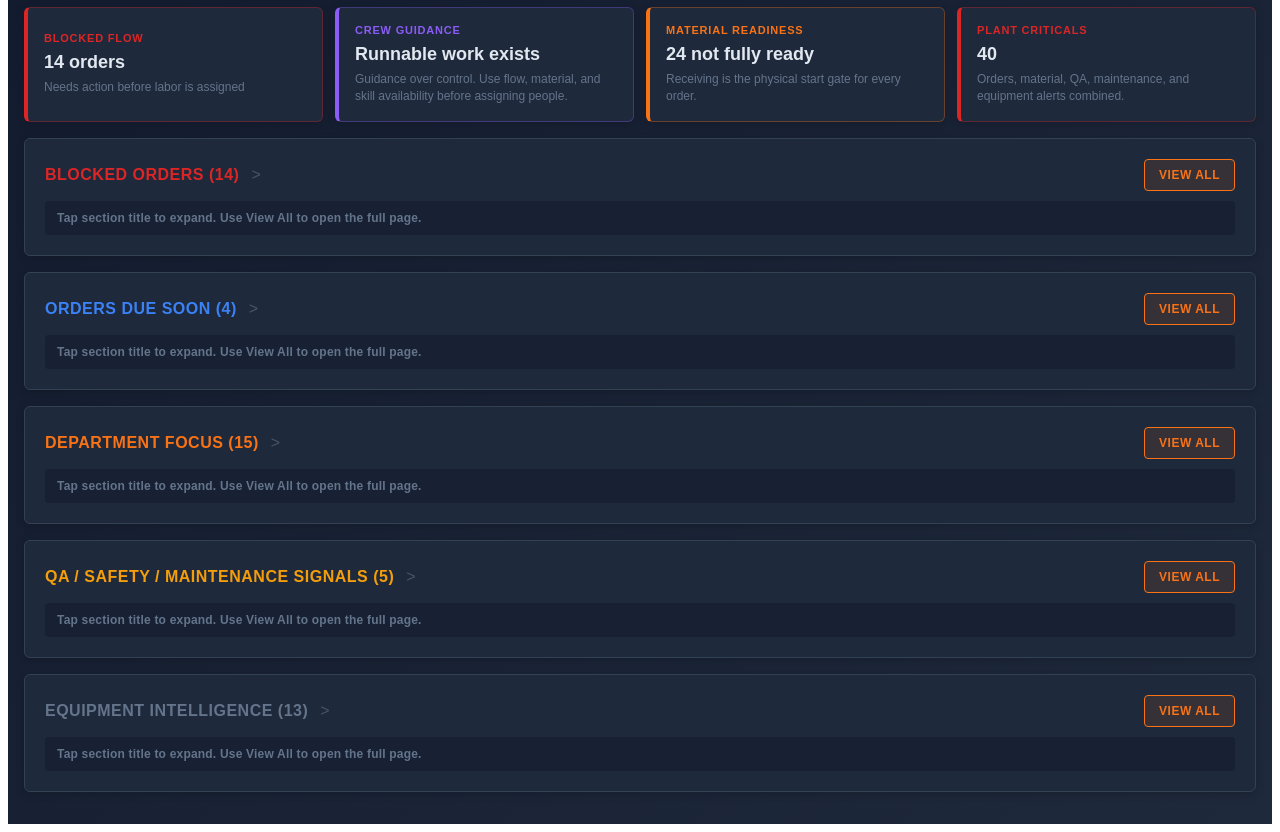
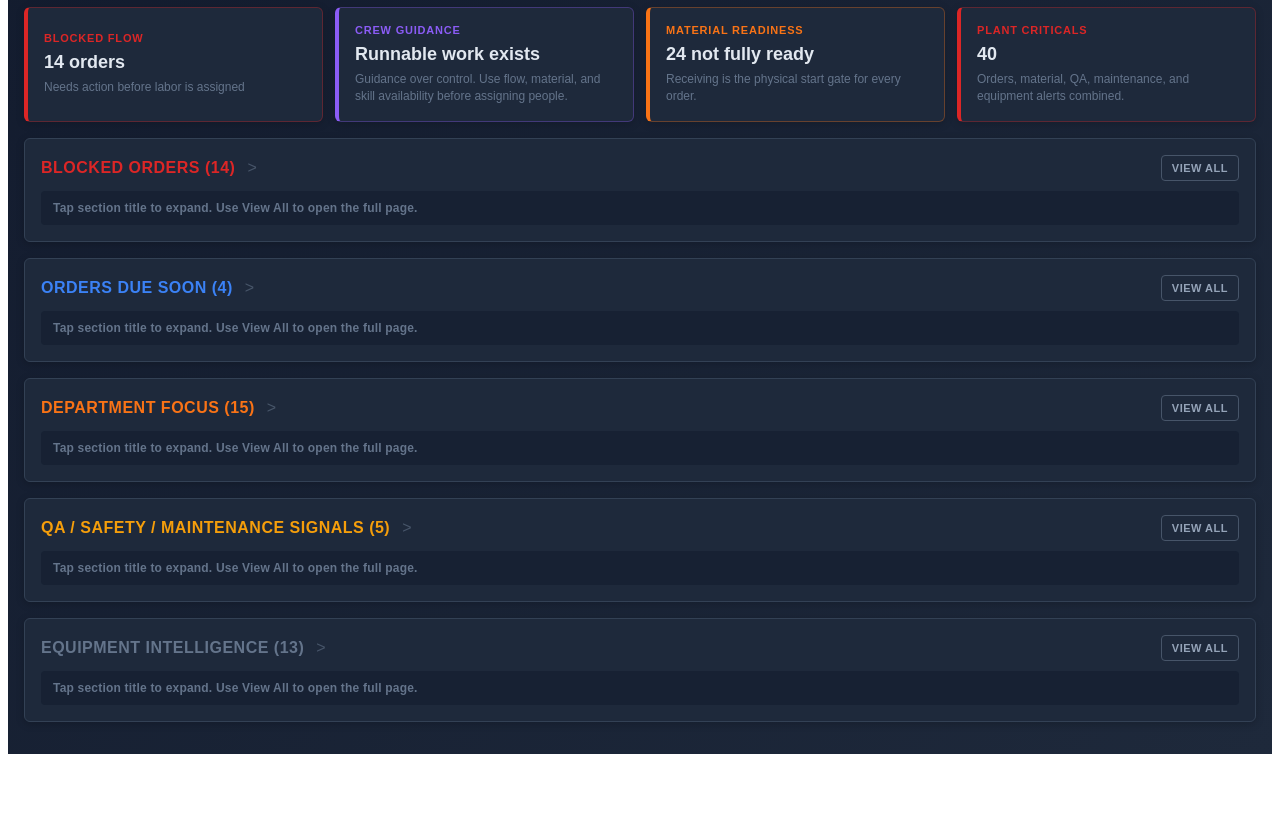
Before and after one commit to jcm-digital-coworker/JCM-Command-Center, a React (Vite) app: page / in a window 1280 px wide. Shown: the part 820-1652 px from the top of the page. After the commit the page ends 1582 px from the top, so only its background shows below. Built offline with nearby package versions, Linux system fonts and the light colour scheme.

Commit message:
Use shared accordion section on dashboard

```diff
--- a/src/pages/DashboardPage.tsx
+++ b/src/pages/DashboardPage.tsx
@@ -1,5 +1,5 @@
 import { useEffect, useState } from 'react';
-import type { CSSProperties, ReactNode } from 'react';
+import type { CSSProperties } from 'react';
 import type { Machine } from '../types/machine';
 import type { MaintenanceTask } from '../types/maintenance';
 import type { RiskItem } from '../types/risk';
@@ -10,6 +10,7 @@ import { getOrderStatusLabel, getOrderBlockReason, formatBlockedReason } from '.
 import { getDashboardRuntimeTruth } from '../logic/dashboardRuntimeSelectors';
 import { getCommandRecommendation } from '../logic/commandRecommendations';
 import { WORKFLOW_RUNTIME_UPDATED_EVENT } from '../logic/workflowRuntimeState';
+import AccordionSection from '../components/common/AccordionSection';
 import EmbeddedPromptCards from '../components/dashboard/EmbeddedPromptCards';
 import DashboardWorkCenterCard from '../components/dashboard/DashboardWorkCenterCard';
 import CommandRecommendationCard from '../components/dashboard/CommandRecommendationCard';
@@ -25,9 +26,7 @@ import {
   dashboardQuickActionsGridStyle,
   dashboardQuickActionsHeaderStyle,
   dashboardQuickActionsSubtitleStyle,
-  dashboardSectionHeaderStyle,
   dashboardSubtitleStyle,
-  dashboardViewAllButtonStyle,
   getDashboardItemStyle,
   getDashboardItemTitleStyle,
   getDashboardMetricStyle,
@@ -38,7 +37,6 @@ import {
   getDashboardQuickActionLabelStyle,
   getDashboardQuickActionsPanelStyle,
   getDashboardQuickActionsTitleStyle,
-  getDashboardSectionStyle,
   getDashboardTitleStyle,
   type DashboardTheme,
   type DashboardTone,
@@ -164,24 +162,24 @@ export default function DashboardPage({
       </div>
 
       {blockedOrders.length > 0 && (
-        <Section title="BLOCKED ORDERS" count={blockedOrders.length} color="#dc2626" expanded={expandedSection === 'blockedOrders'} onToggle={() => toggleSection('blockedOrders')} onViewAll={() => onGoToTab('orders')} theme={theme}>
+        <AccordionSection title="BLOCKED ORDERS" count={blockedOrders.length} color="#dc2626" expanded={expandedSection === 'blockedOrders'} onToggle={() => toggleSection('blockedOrders')} onViewAll={() => onGoToTab('orders')} theme={theme}>
           <div style={dashboardListStyle}>{blockedOrders.slice(0, expandedSection === 'blockedOrders' ? undefined : 3).map((order) => <OrderRow key={order.orderNumber} order={order} theme={theme} />)}</div>
-        </Section>
+        </AccordionSection>
       )}
 
-      <Section title="ORDERS DUE SOON" count={dueSoonOrders.length} color="#3b82f6" expanded={expandedSection === 'dueSoon'} onToggle={() => toggleSection('dueSoon')} onViewAll={() => onGoToTab('orders')} theme={theme}>
+      <AccordionSection title="ORDERS DUE SOON" count={dueSoonOrders.length} color="#3b82f6" expanded={expandedSection === 'dueSoon'} onToggle={() => toggleSection('dueSoon')} onViewAll={() => onGoToTab('orders')} theme={theme}>
         <div style={dashboardListStyle}>{dueSoonOrders.map((order) => <OrderRow key={order.orderNumber} order={order} theme={theme} compact />)}</div>
-      </Section>
+      </AccordionSection>
 
-      <Section title="DEPARTMENT FOCUS" count={workCenters.length} color="#f97316" expanded={expandedSection === 'workCenters'} onToggle={() => toggleSection('workCenters')} onViewAll={() => toggleSection('workCenters')} theme={theme}>
+      <AccordionSection title="DEPARTMENT FOCUS" count={workCenters.length} color="#f97316" expanded={expandedSection === 'workCenters'} onToggle={() => toggleSection('workCenters')} onViewAll={() => toggleSection('workCenters')} theme={theme}>
         <div style={dashboardGridStyle}>
           {workCenters.slice(0, expandedSection === 'workCenters' ? undefined : 8).map((workCenter) => (
             <DashboardWorkCenterCard key={workCenter.id} workCenter={workCenter} theme={theme} onOpen={onOpenWorkCenter} />
           ))}
         </div>
-      </Section>
+      </AccordionSection>
 
-      <Section title="QA / SAFETY / MAINTENANCE SIGNALS" count={openRisks.length + activeTasks.length + qaHolds.length} color="#f59e0b" expanded={expandedSection === 'signals'} onToggle={() => toggleSection('signals')} onViewAll={() => onGoToTab('risk')} theme={theme}>
+      <AccordionSection title="QA / SAFETY / MAINTENANCE SIGNALS" count={openRisks.length + activeTasks.length + qaHolds.length} color="#f59e0b" expanded={expandedSection === 'signals'} onToggle={() => toggleSection('signals')} onViewAll={() => onGoToTab('risk')} theme={theme}>
         <div style={dashboardListStyle}>
           {qaHolds.slice(0, 2).map((order) => (
             <div key={order.orderNumber} style={getDashboardItemStyle(theme)}>
@@ -202,9 +200,9 @@ export default function DashboardPage({
             </div>
           ))}
         </div>
-      </Section>
+      </AccordionSection>
 
-      <Section title="EQUIPMENT INTELLIGENCE" count={machines.length} color="#64748b" expanded={expandedSection === 'machines'} onToggle={() => toggleSection('machines')} onViewAll={() => onGoToTab('machines')} theme={theme}>
+      <AccordionSection title="EQUIPMENT INTELLIGENCE" count={machines.length} color="#64748b" expanded={expandedSection === 'machines'} onToggle={() => toggleSection('machines')} onViewAll={() => onGoToTab('machines')} theme={theme}>
         <div style={dashboardListStyle}>
           <div style={getDashboardPlantNoteStyle(theme)}>Equipment data stays powerful, but it is now one module inside the plant command model.</div>
           {alerts.slice(0, expandedSection === 'machines' ? undefined : 3).map((machine) => (
@@ -215,7 +213,7 @@ export default function DashboardPage({
           ))}
           {alerts.length === 0 && <div style={getDashboardPlantNoteStyle(theme)}>No active equipment alerts in the current view.</div>}
         </div>
-      </Section>
+      </AccordionSection>
     </div>
   );
 }
@@ -272,10 +270,6 @@ function getQuickActionsToggleStyle(theme: DashboardTheme): CSSProperties { retu
 function formatRoleLabel(roleView: RoleView): string { return roleView === 'Forklift / Receiving' ? 'Receiving' : roleView; }
 function formatOrderBlock(order: ProductionOrder) { const blockReason = getOrderBlockReason(order); return blockReason ? formatBlockedReason(blockReason) : 'No blocker listed'; }
 function OrderRow({ order, theme, compact = false }: { order: ProductionOrder; theme: DashboardTheme; compact?: boolean }) { return <div style={getDashboardItemStyle(theme)}><div><div style={getDashboardItemTitleStyle(theme)}>{order.orderNumber} - {order.assemblyPartNumber}</div><div style={dashboardMutedTextStyle}>{order.customer} - Qty {order.quantity} - Ship {order.projectedShipDate}</div>{!compact && <div style={dashboardMutedTextStyle}>{formatOrderBlock(order)}</div>}</div><span style={getPriorityBadge(order.status)}>{getOrderStatusLabel(order)}</span></div>; }
-interface SectionProps { title: string; count: number; color: string; expanded: boolean; onToggle: () => void; onViewAll: () => void; children: ReactNode; theme: DashboardTheme; }
-function Section({ title, count, color, expanded, onToggle, onViewAll, children, theme }: SectionProps) { return <div style={getDashboardSectionStyle(theme)}><div style={dashboardSectionHeaderStyle}><button type="button" style={getDashboardSectionToggleStyle(theme)} onClick={onToggle}><h3 style={{ margin: 0, fontSize: 16, color, letterSpacing: '0.5px', fontWeight: 800 }}>{title} ({count})</h3><span style={{ fontSize: 16, color: '#475569' }}>{expanded ? 'v' : '>'}</span></button><button onClick={onViewAll} style={dashboardViewAllButtonStyle}>VIEW ALL</button></div>{expanded ? <div style={{ marginTop: 12 }}>{children}</div> : <div style={getDashboardCollapsedHintStyle(theme)}>Tap section title to expand. Use View All to open the full page.</div>}</div>; }
-function getDashboardSectionToggleStyle(theme: DashboardTheme): CSSProperties { return { display: 'flex', alignItems: 'center', gap: 12, cursor: 'pointer', background: 'transparent', border: 'none', padding: 0, textAlign: 'left', color: theme === 'dark' ? '#e2e8f0' : '#0f172a' }; }
-function getDashboardCollapsedHintStyle(theme: DashboardTheme): CSSProperties { return { marginTop: 10, padding: '10px 12px', borderRadius: 4, background: theme === 'dark' ? 'rgba(15, 23, 42, 0.45)' : '#f8fafc', color: '#64748b', fontSize: 12, fontWeight: 700, letterSpacing: '0.2px' }; }
 function StatusMetric({ label, value, total, color, highlight, theme }: { label: string; value: number; total: number; color: string; highlight?: boolean; theme: DashboardTheme }) { const percentage = total > 0 ? Math.round((value / total) * 100) : 0; return <div style={{ ...getDashboardMetricStyle(theme), borderLeft: `4px solid ${color}`, background: highlight ? `${color}15` : theme === 'dark' ? '#1e293b' : '#ffffff' }}><div style={dashboardMetricLabelStyle}>{label}</div><div style={{ display: 'flex', alignItems: 'baseline', gap: 6 }}><span style={{ fontSize: 28, fontWeight: 700, color }}>{value}</span><span style={{ fontSize: 14, color: '#475569' }}>/ {total}</span></div><div style={{ fontSize: 12, color: '#475569', marginTop: 4 }}>{percentage}%</div></div>; }
 function MissionCard({ title, value, detail, color, theme, onClick }: { title: string; value: string; detail: string; color: string; theme: DashboardTheme; onClick: () => void }) { return <button style={getDashboardMissionCardStyle(theme, color)} onClick={onClick}><div style={{ fontSize: 11, color, fontWeight: 900, letterSpacing: '0.8px', textTransform: 'uppercase' }}>{title}</div><div style={getDashboardMissionValueStyle(theme)}>{value}</div><div style={dashboardMutedTextStyle}>{detail}</div></button>; }
 function getPriorityBadge(priority: string): CSSProperties { const colors: Record<string, string> = { blocked: '#dc2626', hold: '#dc2626', ready: '#10b981', runnable: '#10b981', BLOCKED: '#dc2626', HOLD: '#dc2626', FAILED: '#dc2626', HIGH: '#dc2626', CRITICAL: '#dc2626', READY: '#10b981', IN_PROGRESS: '#3b82f6', MEDIUM: '#f59e0b', LOW: '#3b82f6', NORMAL: '#10b981', WAITING: '#f59e0b', DONE: '#64748b' }; const color = colors[priority] || '#64748b'; return { padding: '4px 10px', borderRadius: 4, fontSize: 11, fontWeight: 800, background: `${color}25`, color, textTransform: 'uppercase', letterSpacing: '0.5px', border: `1px solid ${color}50`, whiteSpace: 'nowrap' }; }
```
